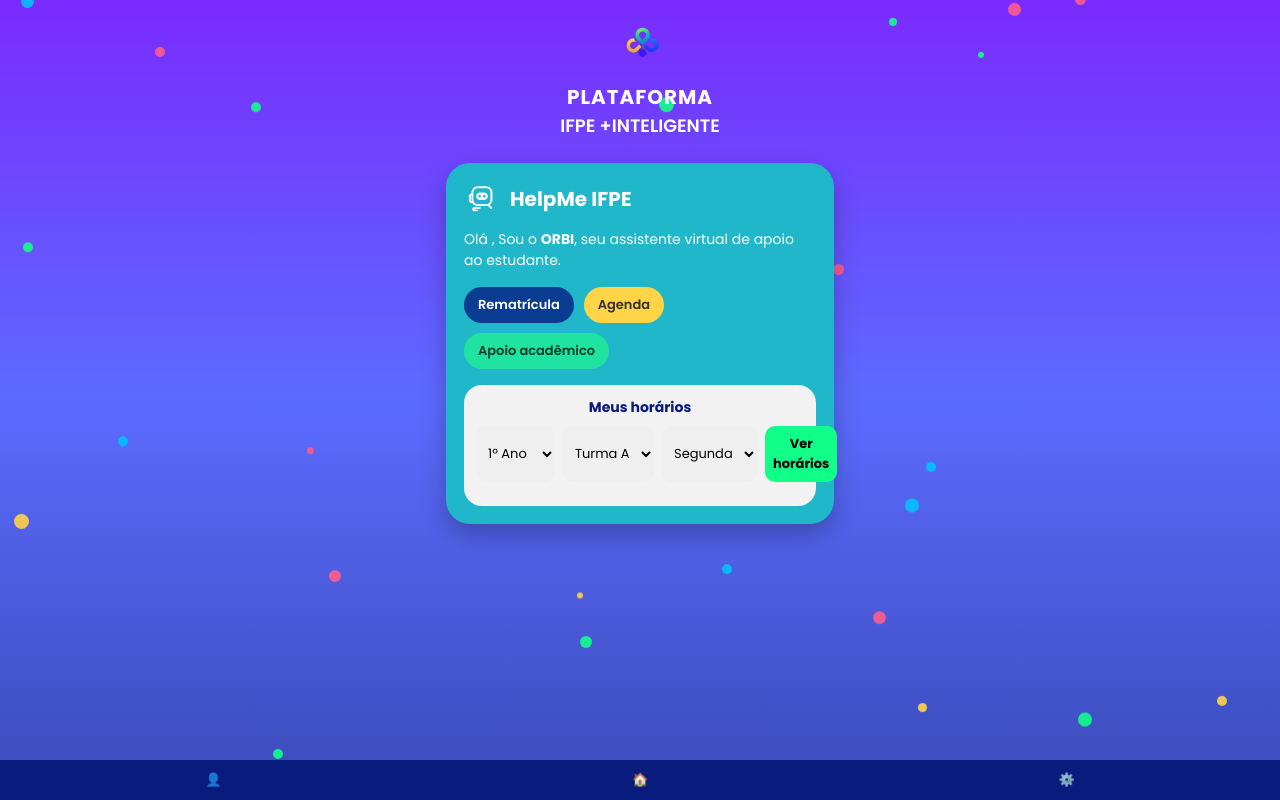
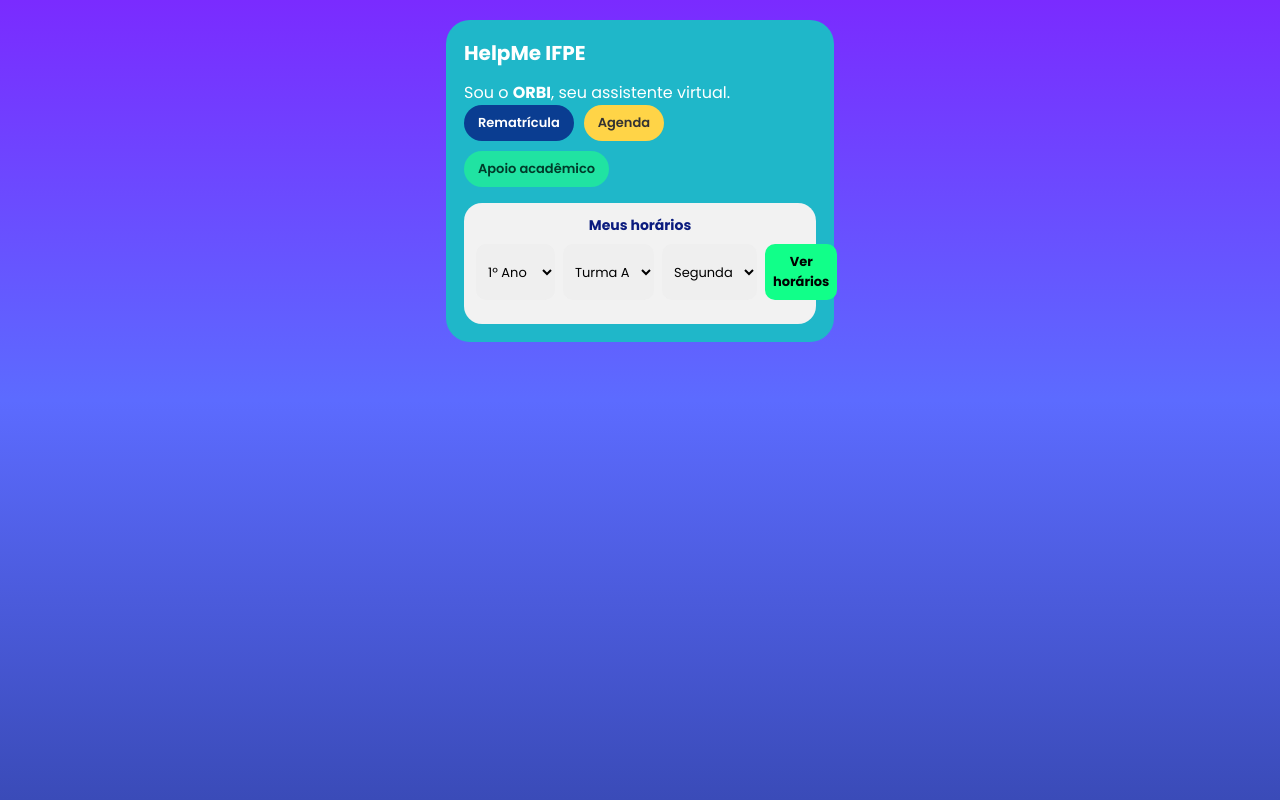
Before and after one commit to ghrc-dev/IFPE-Inteligente-3.1, a Flask app: page /helpme in a window 1280 px wide. Run offline with Flask 3, Linux system fonts and the light colour scheme; the visitor is signed in with stand-in values (Sample User, id 1); data that the repository does not hold is empty; parts of the project's set-up code (start-up, migrations or seed data) failed here and were passed over.

Commit message:
Update helpme.html

```diff
--- a/templates/helpme.html
+++ b/templates/helpme.html
@@ -1,306 +1,77 @@
 <!DOCTYPE html>
 <html lang="pt-br">
 <head>
-<meta charset="UTF-8" />
-<meta name="viewport" content="width=device-width, initial-scale=1.0" />
+<meta charset="UTF-8">
+<meta name="viewport" content="width=device-width, initial-scale=1.0">
 <title>HelpMe IFPE</title>
 
 <link href="https://fonts.googleapis.com/css2?family=Poppins:wght@400;600;700&display=swap" rel="stylesheet">
-<link rel="icon" type="image/x-icon" href="{{ url_for('static', filename='favicon.ico') }}">
-<link rel="icon" type="image/png" sizes="32x32" href="{{ url_for('static', filename='favicon-32x32.png') }}">
-<link rel="icon" type="image/png" sizes="16x16" href="{{ url_for('static', filename='favicon-16x16.png') }}">
-<link rel="apple-touch-icon" href="{{ url_for('static', filename='apple-touch-icon.png') }}">
 
 <style>
-  .filters{
-  display:flex;
-  gap:8px;
-  margin-bottom:12px;
-}
-
-.filters select,
-.filters button{
-  flex:1;
-  padding:8px;
-  border-radius:10px;
-  border:none;
-  font-size:13px;
-}
-
-.filters button{
-  background:#11FF89;
-  font-weight:700;
-}
-
-  #loading{
-  position:fixed;
-  inset:0;
-  background: linear-gradient(180deg, #7A2BFF 0%, #19CFFF 100%);
-  display:flex;
-  justify-content:center;
-  align-items:center;
-  z-index:9999;
-}
-
-.loader-box{
-  text-align:center;
+*{margin:0;padding:0;box-sizing:border-box;font-family:'Poppins',sans-serif}
+body{
+  min-height:100vh;
+  background:linear-gradient(180deg,#7A2BFF 0%,#5C6BFF 50%,#3A4BB8 100%);
   color:#fff;
 }
-
-.recycle{
-  font-size:70px;
-  animation: spin 1.5s linear infinite;
-  margin-bottom:10px;
-}
-
-.loader-box h2{
-  font-size:22px;
-  font-weight:700;
-}
-
-.loader-box p{
-  font-size:14px;
-  opacity:.95;
-}
-
-/* animação */
-@keyframes spin{
-  from{transform:rotate(0deg)}
-  to{transform:rotate(360deg)}
-}
-    .navbar{
-  position:fixed;
-  bottom:0;
-  left:0;
-  width:100%;
-  background:#0A1B7E;
-  display:flex;
-  justify-content:space-around;
-  padding:10px 0;
-  z-index:1;
-}
-
-.navbar a{
-  color:#fff;
-  text-decoration:none;
-  font-size:13px;
-  display:flex;
-  flex-direction:column;
-  align-items:center;
-}
-*{
-  margin:0;
-  padding:0;
-  box-sizing:border-box;
-  font-family:'Poppins', sans-serif;
-}
-
-body{
-  min-height:100vh;
-  background: linear-gradient(180deg, #7A2BFF 0%, #5C6BFF 50%, #3A4BB8 100%);
-  color:#fff;
-  overflow-x:hidden;
-}
-
-/* partículas */
-.particle{
-  position:absolute;
-  border-radius:50%;
-  opacity:.9;
-  animation: float 6s ease-in-out infinite;
-  z-index:-1;
-}
-.blue{background:#00C2FF}
-.green{background:#11FF89}
-.yellow{background:#FFD447}
-.pink{background:#FF5C8D}
-
-@keyframes float{
-  0%{transform:translateY(0)}
-  50%{transform:translateY(-14px)}
-  100%{transform:translateY(0)}
-}
-
-.container{
-  max-width:420px;
-  margin:0 auto;
-  padding:20px 16px 40px;
-}
-
-/* header */
-.header{
-  text-align:center;
-  margin-bottom:24px;
-}
-
-.header img{
-  width:85px;
-  margin-bottom:8px;
-}
-
-.header h1{
-  font-size:20px;
-  font-weight:700;
-  letter-spacing:1px;
-}
-
-.header h2{
-  font-size:18px;
-  font-weight:600;
-}
-
-/* card HelpMe */
+.container{max-width:420px;margin:0 auto;padding:20px 16px 70px}
 .card{
   background:#1FB7C9;
   border-radius:24px;
   padding:18px;
-  position:relative;
-  box-shadow:0 10px 25px rgba(0,0,0,.25);
 }
-
-/* topo do card */
-.card-top{
-  display:flex;
-  align-items:center;
-  gap:10px;
-  margin-bottom:12px;
+.card-top{display:flex;align-items:center;gap:10px;margin-bottom:12px}
+.card-top h3{font-size:20px}
+.buttons{display:flex;gap:10px;flex-wrap:wrap;margin-bottom:16px}
+.btn{
+  border:none;border-radius:18px;padding:8px 14px;
+  font-size:13px;font-weight:600;cursor:pointer
 }
-
-.card-top img{
-  width:36px;
-}
-
-.card-top h3{
-  font-size:20px;
-  font-weight:700;
-}
-
-/* texto */
-.card p{
-  font-size:14px;
-  margin-bottom:16px;
-}
-
-/* botões */
-.buttons{
-  display:flex;
-  gap:10px;
-  flex-wrap:wrap;
-  margin-bottom:16px;
-}
-
-.btn{
-  border:none;
-  border-radius:18px;
-  padding:8px 14px;
-  font-size:13px;
-  font-weight:600;
-  cursor:pointer;
-}
-
-.btn.blue{background:#0A3D91;color:#fff; text-decoration-line: none;}
-.btn.yellow{background:#FFD447;color:#333; text-decoration-line: none;}
-.btn.green{background:#20E3A2;color:#003B2A; text-decoration-line: none;}
-
-/* horários */
+.btn.blue{background:#0A3D91;color:#fff}
+.btn.yellow{background:#FFD447;color:#333}
+.btn.green{background:#20E3A2;color:#003B2A}
 .schedule{
   background:#F2F2F2;
   border-radius:18px;
   padding:12px;
   color:#0A1B7E;
 }
-
-.schedule h4{
-  text-align:center;
-  font-size:14px;
-  font-weight:700;
-  margin-bottom:8px;
-}
-
+.schedule h4{text-align:center;font-size:14px;margin-bottom:8px}
 .schedule-item{
   font-size:13px;
   display:flex;
   justify-content:space-between;
   margin-bottom:6px;
 }
-
-/* robô */
-.robot{
-  position:absolute;
-  right:-6px;
-  bottom:120px;
-  width:85px;
+.filters{display:flex;gap:8px;margin-bottom:12px}
+.filters select,.filters button{
+  flex:1;padding:8px;border-radius:10px;border:none;font-size:13px
 }
+.filters button{background:#11FF89;font-weight:700}
 </style>
 </head>
 
 <body>
-    <!-- LOADING SCREEN -->
-<div id="loading">
-  <div class="loader-box">
-    <div class="recycle">♻️</div>
-    <h2>IFPE + Inteligente</h2>
-    <p>Carregando práticas sustentáveis...</p>
-  </div>
-</div>
-<script>
-window.addEventListener("load", () => {
-  const loading = document.getElementById("loading");
-  loading.style.opacity = "0";
-  loading.style.transition = "opacity .4s ease";
-
-  setTimeout(() => {
-    loading.style.display = "none";
-  }, 400);
-});
-</script>
-
-<script>
-const colors=["blue","green","yellow","pink"];
-for(let i=0;i<28;i++){
-  const b=document.createElement('span');
-  b.className=`particle ${colors[Math.floor(Math.random()*colors.length)]}`;
-  const s=Math.floor(Math.random()*10)+6;
-  b.style.width=s+'px';
-  b.style.height=s+'px';
-  b.style.top=Math.random()*100+'%';
-  b.style.left=Math.random()*100+'%';
-  b.style.animationDelay=Math.random()*5+'s';
-  document.body.appendChild(b);
-}
-</script>
 
 <div class="container">
-
-  <div class="header">
-    <img src="{{ url_for('static', filename='logo-removebg-preview.png') }}">
-    <h1>PLATAFORMA</h1>
-    <h2>IFPE +INTELIGENTE</h2>
-  </div>
-
   <div class="card">
 
-
     <div class="card-top">
-      <img src="{{ url_for('static', filename='help_semfundo.png') }}">
       <h3>HelpMe IFPE</h3>
     </div>
 
-    <p>
-      Olá <strong>{{ usuario.nome }}</strong>, Sou o <strong>ORBI</strong>, seu assistente virtual de apoio ao estudante.
-    </p>
+    <p>Sou o <strong>ORBI</strong>, seu assistente virtual.</p>
 
     <div class="buttons">
-        <a class="btn blue" href="https://sites.google.com/jaboatao.ifpe.edu.br/ensino/secretaria">Rematrícula</a>
-        <a class="btn yellow" href="https://portal.ifpe.edu.br/jaboatao/wp-content/uploads/sites/19/2025/08/CALENDARIO-ACADEMICO-2025-Ensino-Medio-Integrado-Documentos-Google.pdf">Agenda</a>
-      <button class="btn green">Apoio acadêmico</button>
+      <button class="btn blue">Rematrícula</button>
+      <button class="btn yellow">Agenda</button>
+      <button class="btn green" onclick="mostrarApoio()">Apoio acadêmico</button>
     </div>
 
-    <div class="schedule">
-
+    <!-- HORÁRIOS -->
+    <div class="schedule" id="horariosBox">
       <h4>Meus horários</h4>
 
-  <!-- FILTROS -->
       <div class="filters">
         <select id="serie">
           <option value="1">1º Ano</option>
@@ -324,20 +95,41 @@
         <button onclick="mostrarHorarios()">Ver horários</button>
       </div>
 
-  <!-- RESULTADO -->
       <div id="scheduleList"></div>
-
     </div>
 
+    <!-- APOIO ACADÊMICO -->
+    <div class="schedule" id="apoioBox" style="display:none;">
+      <h4>Apoio Acadêmico</h4>
 
+      <div style="text-align:center;margin-bottom:12px;">
+        <img src="https://cdn-icons-png.flaticon.com/512/4712/4712109.png" width="90">
+        <p style="font-size:13px;">Olá! Precisa de ajuda? Entre em contato 👇</p>
+      </div>
+
+      <table style="width:100%;background:#fff;border-radius:12px;padding:8px;font-size:13px;">
+        <tr>
+          <th align="left">Setor</th>
+          <th align="left">Email</th>
+        </tr>
+        <tr>
+          <td>Coordenação</td>
+          <td><a href="mailto:teste@gmail.com">teste@gmail.com</a></td>
+        </tr>
+        <tr>
+          <td>Secretaria</td>
+          <td><a href="mailto:teste@gmail.com">teste@gmail.com</a></td>
+        </tr>
+      </table>
+
+      <button class="btn blue" style="margin-top:12px;width:100%;" onclick="voltarHorarios()">
+        Voltar aos horários
+      </button>
     </div>
 
   </div>
-<div class="navbar">
-  <a href="/perfil">👤</a>
-  <a href="/home">🏠</a>
-  <a href="/config">⚙️</a>
 </div>
+
 <script>
 const horarios = [
   "07:15 - 08:00",
@@ -350,198 +142,78 @@
 ];
 
 const grade = {
-  1: {
-    A: {
-      segunda: [
-        "Ciência, Tecnologia e Sociedade",
-        "Biologia 1",
-        "Biologia 1",
-        "Equipe Multidisciplinar 1",
-        "Informática e Redes",
-        "Informática e Redes",
-        "Artes 1"
-      ],
-      terca: [
-        "Educação Física 1",
-        "Inglês 1",
-        "Inglês 1",
-        "Programação 1",
-        "Programação 1",
-        "Programação 1",
-        "Programação 1"
-      ],
-      quarta: [
-        "Matemática 1",
-        "Matemática 1",
-        "Matemática 1",
-        "Ferram. Escritório e Acesso Remoto",
-        "Ferram. Escritório e Acesso Remoto",
-        "Física 1",
-        "Física 1"
-      ],
-      quinta: [
-        "Geografia 1",
-        "Geografia 1",
-        "História 1",
-        "História 1",
-        "Português 1",
-        "Português 1",
-        "Português 1"
-      ],
-      sexta: [
-        "Química 1",
-        "Química 1",
-        "Filosofia 1",
-        "Filosofia 1",
-        "Projeto e Prática",
-        "Projeto e Prática",
-        "Projeto e Prática"
-      ]
-    },
-
-    B: {
-      segunda: [
-        "História 1","História 1","Artes 1","Equipe Multidisciplinar 1",
-        "Ciência, Tecnologia e Sociedade","Biologia 1","Biologia 1"
-      ],
-      terca: [
-        "Física 1","Física 1","Educação Física 1","Geografia",
-        "Geografia","Inglês 1","Inglês 1"
-      ],
-      quarta: [
-        "Ferram. Escritório e Acesso Remoto","Ferram. Escritório e Acesso Remoto",
-        "Programação 1","Programação 1","Matemática 1","Matemática 1","Matemática 1"
-      ],
-      quinta: [
-        "Português 1","Português 1","Português 1","Programação 1",
-        "Programação 1","Informática Redes","Informática Redes"
-      ],
-      sexta: [
-        "Projeto e Prática 1","Projeto e Prática 1","Projeto e Prática 1",
-        "Química 1","Química 1","Filosofia 1","Filosofia 1"
-      ]
-    }
-  },
-
-  2: {
-    A: {
-      segunda: [
-        "Física 2","Física 2","História 2","História 2","Matemática 2","Matemática 2","Matemática 2"
-      ],
-      terca: [
-        "Sociologia","Sociologia","Aula Vaga","Segurança, Meio Ambiente e Saúde","Segurança, Meio Ambiente e Saúde","Geografia 2","Geografia 2"
-      ],
-      quarta: [
-        "Programação 2","Programação 2","Desenv. Web","Desenv. Web","Desenv. Web","Desenv. Web","Aula Vaga"
-      ],
-      quinta: [
-        "Biologia 2","Biologia 2","Inglês 2","Inglês 2","Projeto e Prática 2","Projeto e Prática 2","Projeto e Prática 2"
-      ],
-      sexta: [
-        "Português 2","Português 2","Português 2","Banco de Dados",
-        "Banco de Dados","Química 2", "Química 2"
-      ]
-    },
-
-    B: {
-      segunda: [
-        "Matemática 2","Matemática 2","Matemática 2",
-        "Programação 2","Programação 2","História 2","História 2"
-      ],
-      terca: [
-        "Química 2","Química 2","Aula Vaga","Sociologia","Sociologia",
-        "Segurança Meio Ambiente","Segurança Meio Ambiente"
-      ],
-      quarta: [
-        "Projeto e Prática 2","Projeto e Prática 2","Projeto e Prática 2",
-        "Física 2","Física 2","Aula Vaga","Desenv. Web"
-      ],
-      quinta: [
-        "Inglês 2","Inglês 2","Geografia 2",
-        "Geografia 2","Desenv. Web","Desenv. Web","Desenv. Web"
-      ],
-      sexta: [
-        "Banco de Dados","Banco de Dados","Biologia 2",
-        "Biologia 2","Português 2","Português 2","Português 2"
-      ]
-    }
-  },
-
-  3: {
-    A: {
-      segunda: [
-        "Artes 2","Artes 2","Física 3","Física 3",
-        "Empreend., Inov. e Startups","Empreend., Inov. e Startups","Empreend., Inov. e Startups"
-      ],
-      terca: [
-        "Geografia 3","Geografia 3","Inglês Instrumental",
-        "Inglês Instrumental","Testes de Software","Testes de Software","Testes de Software"
-      ],
-      quarta: [
-        "Português 3","Português 3","Português 3","Química 3","Química 3","Programação 3","Programação 3"
-      ],
-      quinta: [
-        "Programação 3","Programação 3","Biologia 3","Biologia 3","Matemática 3","Matemática 3","Matemática 3"
-      ],
-      sexta: [
-        "Projeto e Prática 3","Projeto e Prática 3","Projeto e Prática 3",
-        "Ed. Física 2","Ed. Física 2","História 3","História 3"
-      ]
-    },
-
-    B: {
-      segunda: [
-        "Empreend. Inov. e Startups","Empreend. Inov. e Startups",
-        "Empreend. Inov. e Startups","Artes 2","Artes 2","Física 3","Física 3"
-      ],
-      terca: [
-        "Português 3","Português 3","Português 3",
-        "Ed. Física 2","Ed. Física 2","Inglês Instrumental","Inglês Instrumental"
-      ],
-      quarta: [
-        "Química 3","Química 3","Programação 3",
-        "Programação 3","Testes de Software","Testes de Software","Testes de Software"
-      ],
-      quinta: [
-        "Matemática 3","Matemática 3","Matemática 3",
-        "Programação 3","Programação 3","Geografia 3","Geografia 3"
-      ],
-      sexta: [
-        "Biologia 3","Biologia 3","História 3",
-        "História 3","Projeto e Prática 3","Projeto e Prática 3","Projeto e Prática 3"
-      ]
-    }
-  }
+  1:{A:{segunda:["Ciência, Tecnologia e Sociedade","Biologia 1","Biologia 1","Equipe Multidisciplinar 1","Informática e Redes","Informática e Redes","Artes 1"],
+        terca:["Educação Física 1","Inglês 1","Inglês 1","Programação 1","Programação 1","Programação 1","Programação 1"],
+        quarta:["Matemática 1","Matemática 1","Matemática 1","Ferram. Escritório e Acesso Remoto","Ferram. Escritório e Acesso Remoto","Física 1","Física 1"],
+        quinta:["Geografia 1","Geografia 1","História 1","História 1","Português 1","Português 1","Português 1"],
+        sexta:["Química 1","Química 1","Filosofia 1","Filosofia 1","Projeto e Prática","Projeto e Prática","Projeto e Prática"]},
+     B:{segunda:["História 1","História 1","Artes 1","Equipe Multidisciplinar 1","Ciência, Tecnologia e Sociedade","Biologia 1","Biologia 1"],
+        terca:["Física 1","Física 1","Educação Física 1","Geografia","Geografia","Inglês 1","Inglês 1"],
+        quarta:["Ferram. Escritório e Acesso Remoto","Ferram. Escritório e Acesso Remoto","Programação 1","Programação 1","Matemática 1","Matemática 1","Matemática 1"],
+        quinta:["Português 1","Português 1","Português 1","Programação 1","Programação 1","Informática Redes","Informática Redes"],
+        sexta:["Projeto e Prática 1","Projeto e Prática 1","Projeto e Prática 1","Química 1","Química 1","Filosofia 1","Filosofia 1"]}},
+  2:{A:{segunda:["Física 2","Física 2","História 2","História 2","Matemática 2","Matemática 2","Matemática 2"],
+        terca:["Sociologia","Sociologia","Aula Vaga","Segurança, Meio Ambiente e Saúde","Segurança, Meio Ambiente e Saúde","Geografia 2","Geografia 2"],
+        quarta:["Programação 2","Programação 2","Desenv. Web","Desenv. Web","Desenv. Web","Desenv. Web","Aula Vaga"],
+        quinta:["Biologia 2","Biologia 2","Inglês 2","Inglês 2","Projeto e Prática 2","Projeto e Prática 2","Projeto e Prática 2"],
+        sexta:["Português 2","Português 2","Português 2","Banco de Dados","Banco de Dados","Química 2","Química 2"]},
+     B:{segunda:["Matemática 2","Matemática 2","Matemática 2","Programação 2","Programação 2","História 2","História 2"],
+        terca:["Química 2","Química 2","Aula Vaga","Sociologia","Sociologia","Segurança Meio Ambiente","Segurança Meio Ambiente"],
+        quarta:["Projeto e Prática 2","Projeto e Prática 2","Projeto e Prática 2","Física 2","Física 2","Aula Vaga","Desenv. Web"],
+        quinta:["Inglês 2","Inglês 2","Geografia 2","Geografia 2","Desenv. Web","Desenv. Web","Desenv. Web"],
+        sexta:["Banco de Dados","Banco de Dados","Biologia 2","Biologia 2","Português 2","Português 2","Português 2"]}},
+  3:{A:{segunda:["Artes 2","Artes 2","Física 3","Física 3","Empreend., Inov. e Startups","Empreend., Inov. e Startups","Empreend., Inov. e Startups"],
+        terca:["Geografia 3","Geografia 3","Inglês Instrumental","Inglês Instrumental","Testes de Software","Testes de Software","Testes de Software"],
+        quarta:["Português 3","Português 3","Português 3","Química 3","Química 3","Programação 3","Programação 3"],
+        quinta:["Programação 3","Programação 3","Biologia 3","Biologia 3","Matemática 3","Matemática 3","Matemática 3"],
+        sexta:["Projeto e Prática 3","Projeto e Prática 3","Projeto e Prática 3","Ed. Física 2","Ed. Física 2","História 3","História 3"]},
+     B:{segunda:["Empreend. Inov. e Startups","Empreend. Inov. e Startups","Empreend. Inov. e Startups","Artes 2","Artes 2","Física 3","Física 3"],
+        terca:["Português 3","Português 3","Português 3","Ed. Física 2","Ed. Física 2","Inglês Instrumental","Inglês Instrumental"],
+        quarta:["Química 3","Química 3","Programação 3","Programação 3","Testes de Software","Testes de Software","Testes de Software"],
+        quinta:["Matemática 3","Matemática 3","Matemática 3","Programação 3","Programação 3","Geografia 3","Geografia 3"],
+        sexta:["Biologia 3","Biologia 3","História 3","História 3","Projeto e Prática 3","Projeto e Prática 3","Projeto e Prática 3"]}}
 };
 
 function mostrarHorarios(){
-  const serie = document.getElementById("serie").value;
-  const turma = document.getElementById("turma").value;
-  const dia = document.getElementById("dia").value;
-  const lista = document.getElementById("scheduleList");
+  const serie=serieEl.value||serie.value;
+}
+</script>
 
-  lista.innerHTML = "";
+<script>
+function mostrarHorarios(){
+  const serie=document.getElementById("serie").value;
+  const turma=document.getElementById("turma").value;
+  const dia=document.getElementById("dia").value;
+  const lista=document.getElementById("scheduleList");
 
-  const aulas = grade[serie]?.[turma]?.[dia];
+  lista.innerHTML="";
+  const aulas=grade[serie]?.[turma]?.[dia];
 
-  if (!aulas) {
-    lista.innerHTML = "<p>Sem aulas neste dia.</p>";
+  if(!aulas){
+    lista.innerHTML="<p>Sem aulas neste dia.</p>";
     return;
   }
 
-  aulas.forEach((aula, i) => {
-    if (aula) {
-      lista.innerHTML += `
+  aulas.forEach((aula,i)=>{
+    lista.innerHTML+=`
       <div class="schedule-item">
         <span>${aula}</span>
         <span>${horarios[i]}</span>
       </div>
     `;
+  });
 }
-  });
+
+function mostrarApoio(){
+  document.getElementById("horariosBox").style.display="none";
+  document.getElementById("apoioBox").style.display="block";
+}
+
+function voltarHorarios(){
+  document.getElementById("apoioBox").style.display="none";
+  document.getElementById("horariosBox").style.display="block";
 }
 </script>
 
-
 </body>
 </html>
```
Lines whose indentation alone changed are shown as unchanged.
